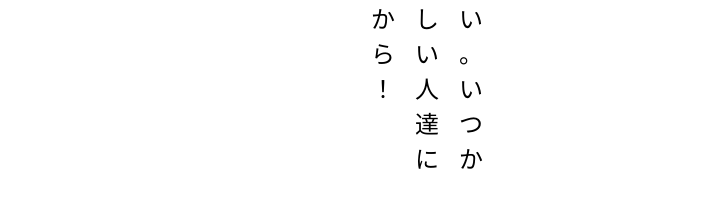
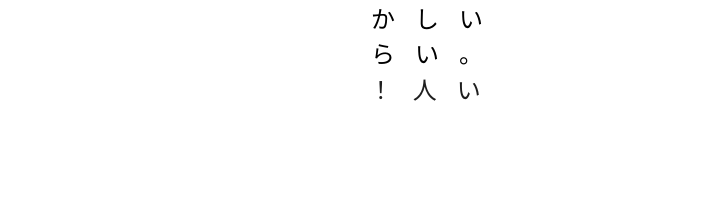
Before and after one commit to Himanshuxyzz/Acomic, a React (Vite) app: page / in a window 1280 px wide. Shown: the part 395-602 px from the top of the page, without its empty margins (288-991 px from the left). Built offline with nearby package versions, Linux system fonts and the light colour scheme.

Commit message:
fixed:animation✅

```diff
--- a/src/components/Quote/Quote.jsx
+++ b/src/components/Quote/Quote.jsx
@@ -21,7 +21,7 @@ const Quote = ({ message, cols}) => {
     hidden: { opacity: 0 },
     visible: (i = 1) => ({
       opacity: 1,
-      transition: { staggerChildren: 0.55, delayChildren: 0.20 * i },
+      transition: { staggerChildren: 1, delayChildren: 0.25 * i },
     }),
   };
 
```
